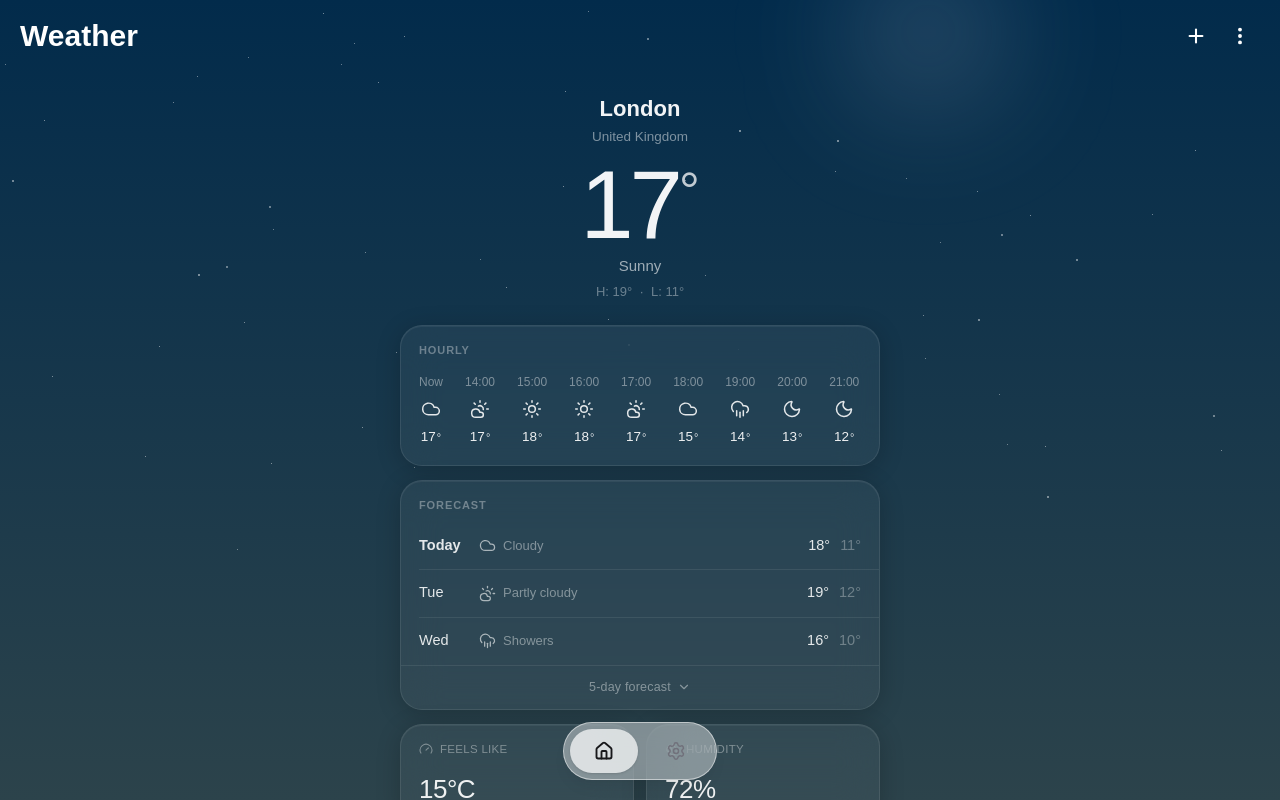
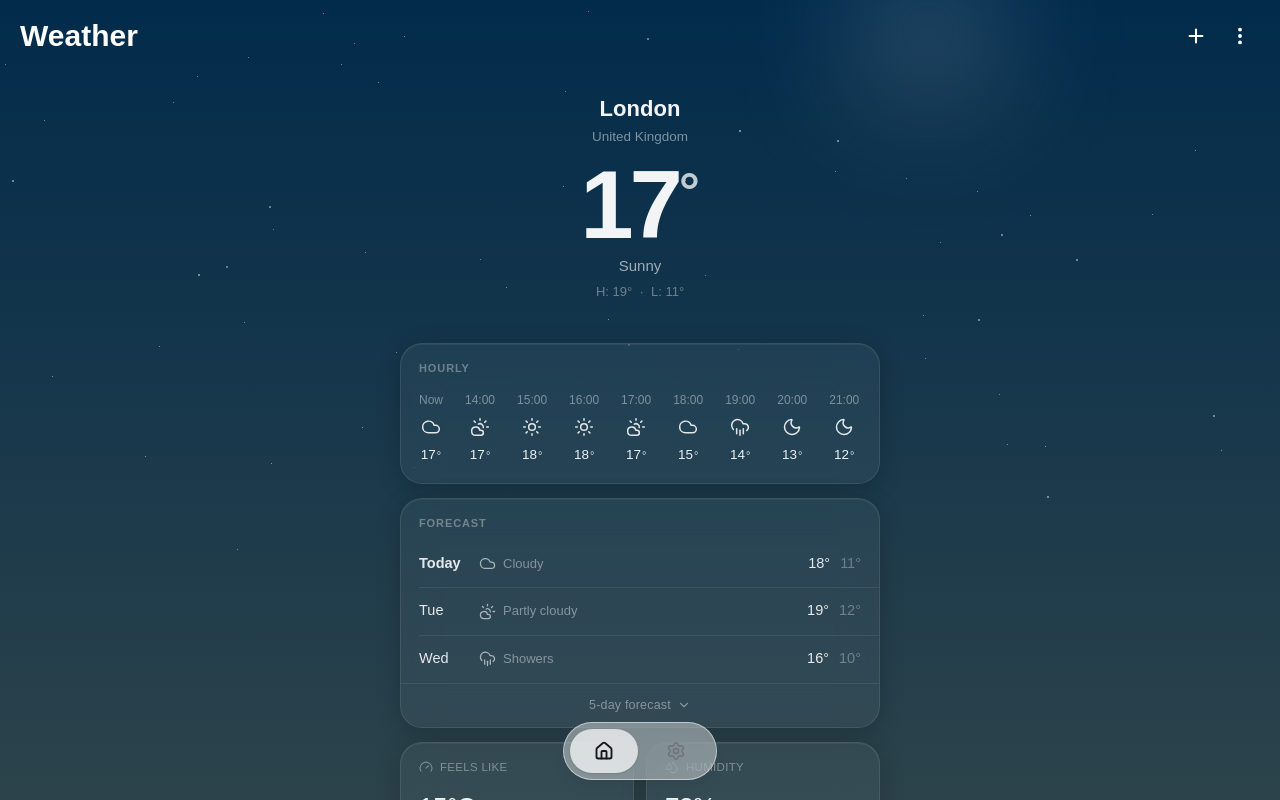
Before and after one commit to TheVamoraProject/VamoraWeather, a Next.js app in the folder web/: page / in a window 1280 px wide. Built offline with nearby package versions, Linux system fonts and the light colour scheme.

Commit message:
Refactor hero section styles and font weights
Updated styling for the hero section, including padding adjustments and font weight changes for temperature display.

```diff
--- a/web/app/page.tsx
+++ b/web/app/page.tsx
@@ -170,7 +170,7 @@ export default function WeatherHome() {
         }}>
 
           {/* ══ Hero ═════════════════════════════════════════════════════ */}
-          <div style={{ textAlign: "center", padding: "12px 0 10px" }}>
+          <div style={{ textAlign: "center", padding: "12px 0 28px" }}>
             <h1 style={{
               margin: 0,
               color: "rgba(255,255,255,0.95)",
@@ -182,22 +182,21 @@ export default function WeatherHome() {
               United Kingdom
             </p>
 
-            {/* Big temperature — ° same cap-height as the number */}
+            {/* Big temperature — bold */}
             <div style={{
               display: "flex", alignItems: "flex-start", justifyContent: "center",
               marginTop: 10, lineHeight: 1,
             }}>
               <span style={{
                 color: "rgba(255,255,255,0.95)",
-                fontSize: 96, fontWeight: 300, letterSpacing: -4,
+                fontSize: 96, fontWeight: 700, letterSpacing: -4,
                 fontVariantNumeric: "tabular-nums",
               }}>
                 {currentTemp}
               </span>
-              {/* ° sized to ~60% of the numeral, aligned to its cap-height */}
               <span style={{
                 color: "rgba(255,255,255,0.75)",
-                fontSize: 52, fontWeight: 300,
+                fontSize: 52, fontWeight: 700,
                 marginTop: 8, lineHeight: 1,
               }}>
                 °
```
